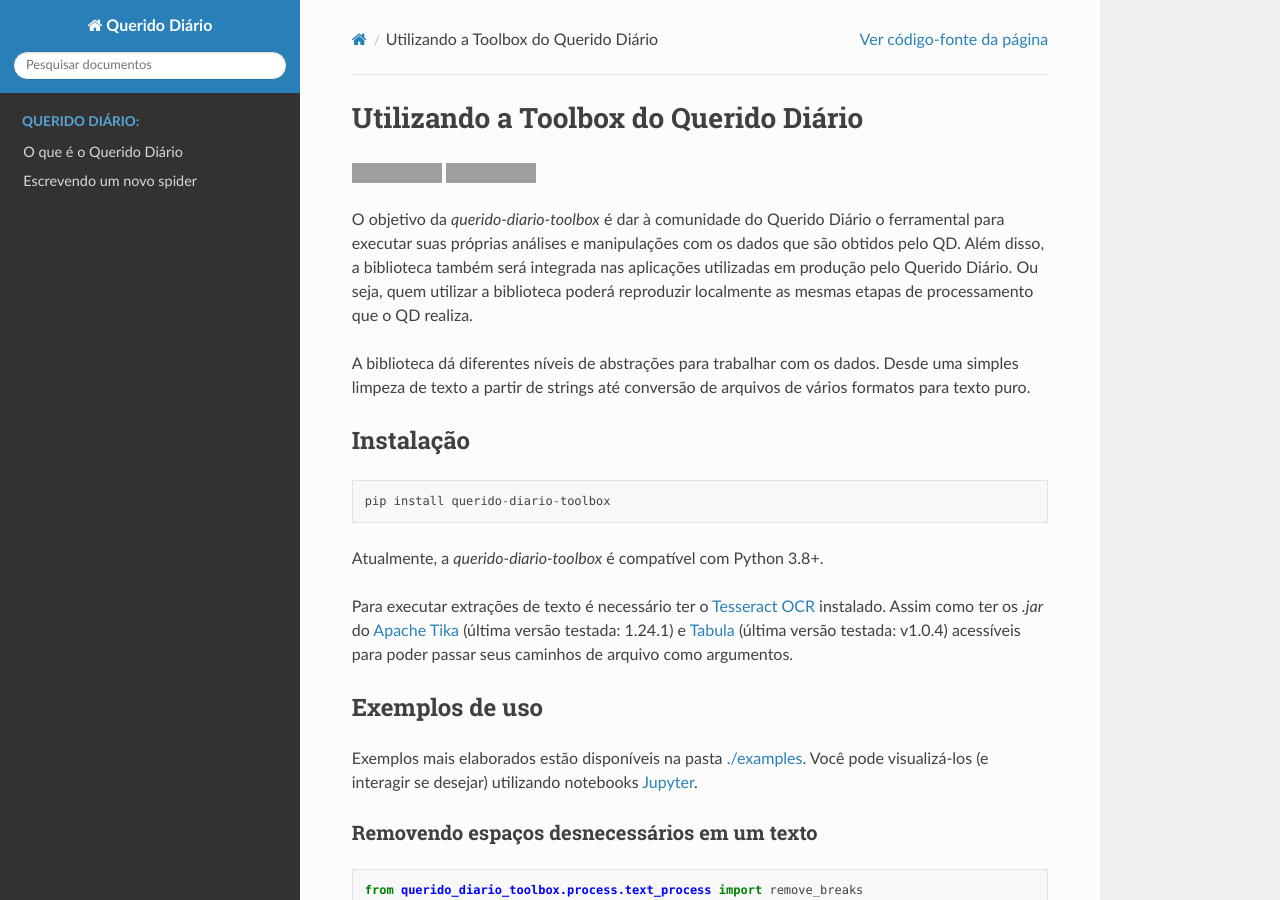
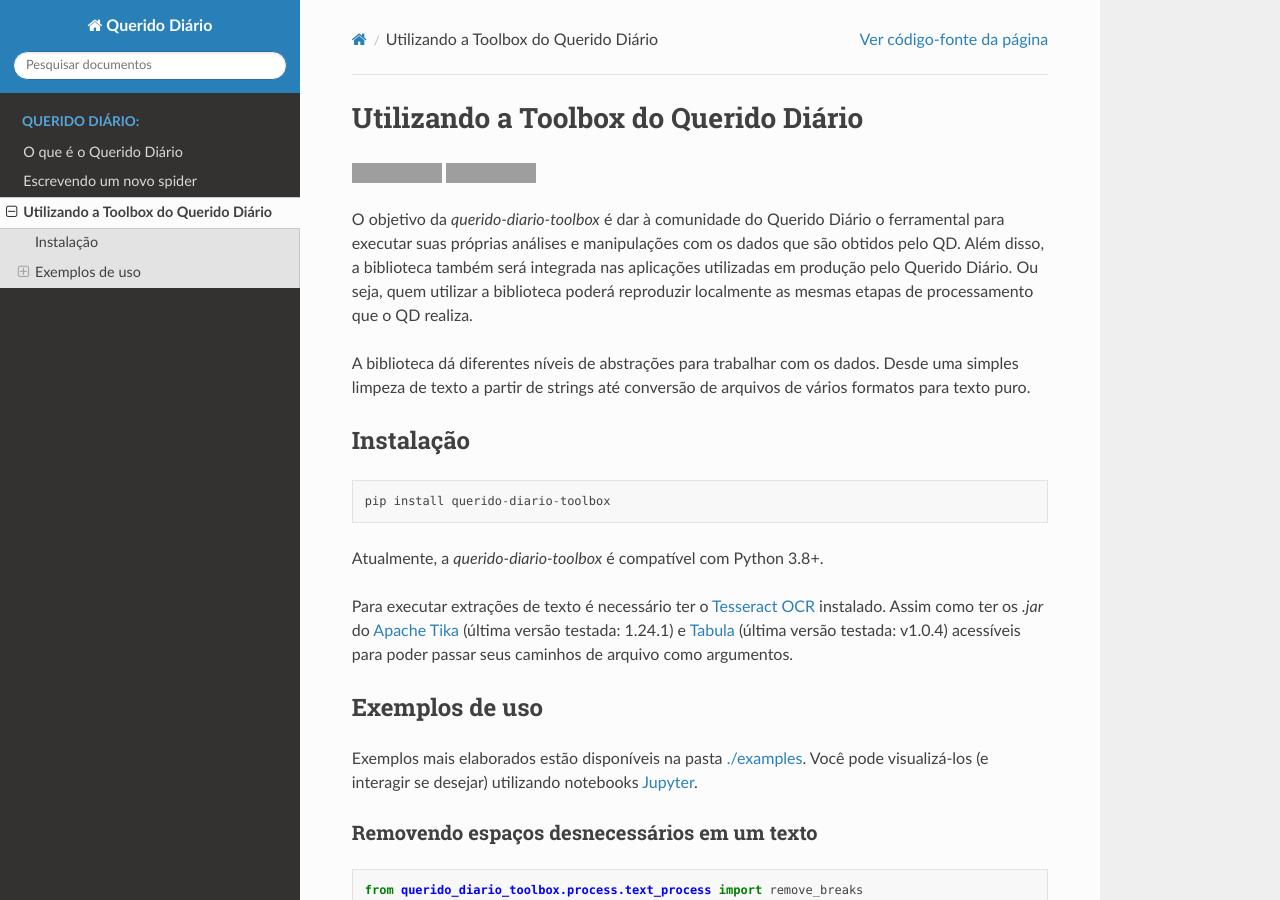
Before and after one commit to okfn-brasil/querido-diario-comunidade, a Sphinx documentation site: the page built from docs/source/utilizando-o-toolbox.rst, in a window 1280 px wide and 900 px high. Built offline with Sphinx 7.4.7 and the Read the Docs theme 2.0.0, drawn with Linux system fonts in a browser that asks for light colours; pages that are not in the unit, such as notebooks, are missing from menus; grey boxes are pictures that could not be loaded.

Commit message:
Update index.rst

```diff
--- a/docs/source/index.rst
+++ b/docs/source/index.rst
@@ -12,4 +12,4 @@
 
    o-que-eh-qd
    escrevendo-um-novo-spider
-   utilizando-a-toolbox
+   utilizando-o-toolbox
```
